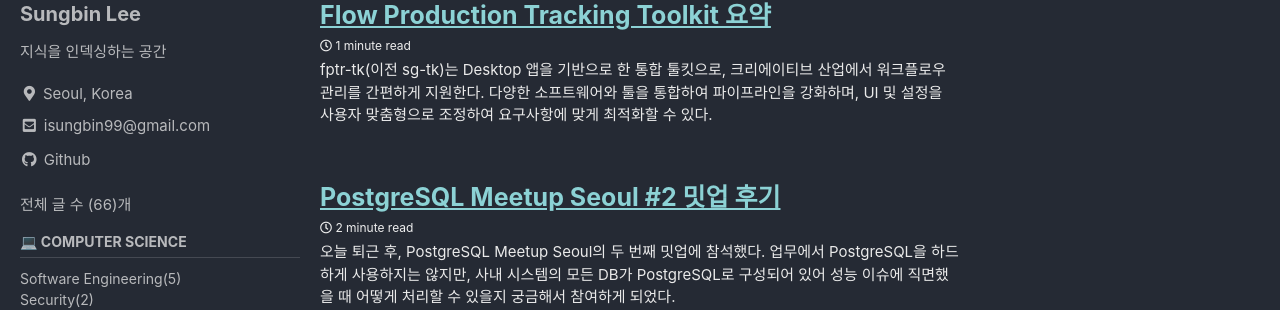
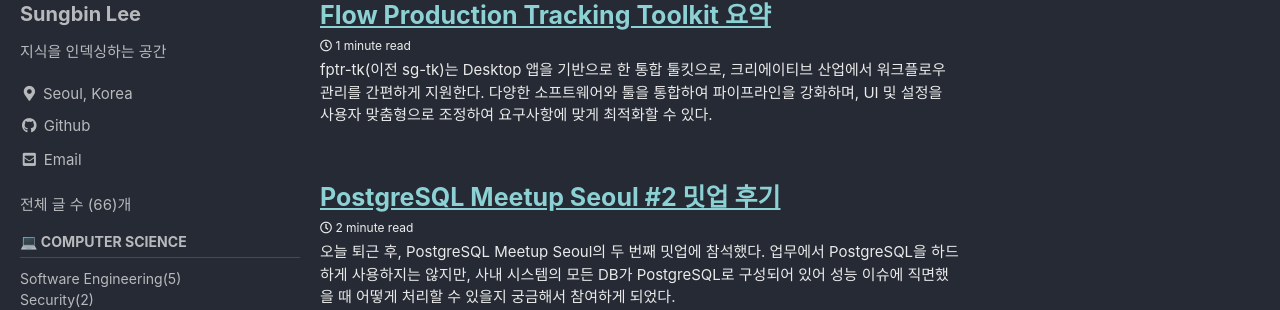
Before and after one commit to sungbinlee/tech.sungbinlee.dev, a Jekyll site: the page built from index.html, in a window 1280 px wide. Shown: the part 228-538 px from the top of the page. Built offline with Jekyll 4.4.1, drawn with Linux system fonts in a browser that asks for light colours; cached includes are drawn as plain includes; the list of posts is cut into pages by our own code; part of the change alters nothing that is shown.

Commit message:
Update email in _config.yml

```diff
--- a/_config.yml
+++ b/_config.yml
@@ -108,11 +108,11 @@ author:
   avatar           : "https://avatars.githubusercontent.com/u/52542229?v=4" # path of avatar image, e.g. "/assets/images/bio-photo.jpg"
   bio              : "지식을 인덱싱하는 공간"
   location         : "Seoul, Korea"
-  email            :
+  email            : "isungbin99@gmail.com"
   links:
-    - label: "isungbin99@gmail.com"
+    - label: "Mail"
       icon: "fas fa-fw fa-envelope-square"
-      url: "mailto:isungbin99@gmail.com"
+      # url: "mailto:isungbin99@gmail.com"
     - label: "Github"
       icon: "fab fa-fw fa-github"
       url: "https://github.com/sungbinlee"
```
